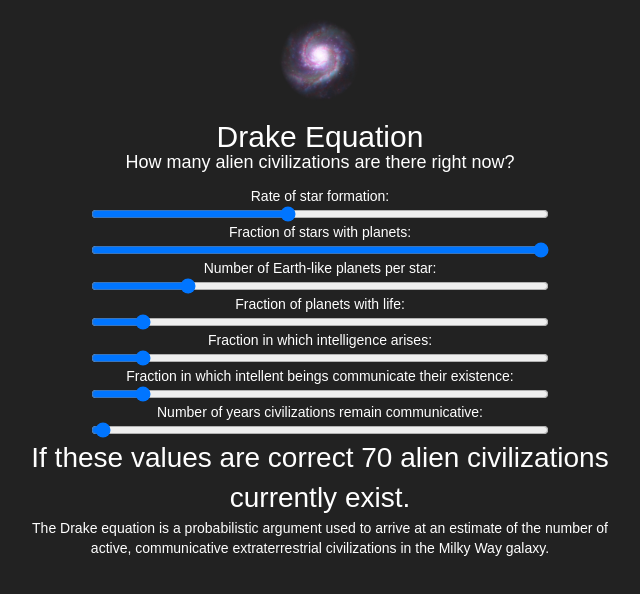
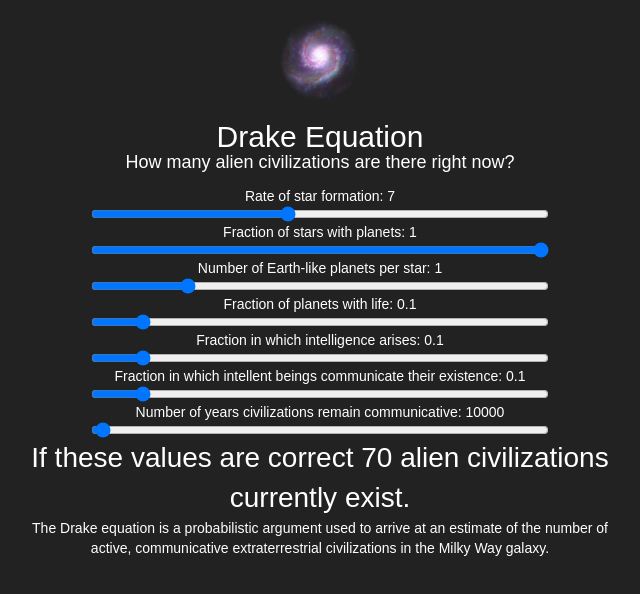
Before and after one commit to plmok61/drake-equation-react, a React (Create React App) app: page / in a window 1280 px wide. Shown: the top 594 px of the page, without its empty margins (320-960 px from the left). Built offline with nearby package versions, Linux system fonts and the light colour scheme.

Commit message:
refactors to with reusable DrakeInput component

```diff
--- /dev/null
+++ b/src/DefaultValues.js
@@ -0,0 +1,60 @@
+const DefaultValues = [
+       {
+        inputId: 'rStar',
+        min: 1,
+        max: 15,
+        step: 1,
+        startValue: 7,
+        descriptionText: 'Rate of star formation: '
+      },
+      {
+        inputId: 'fPlanets',
+        min: 0,
+        max: 1,
+        step: 0.01,
+        startValue: 1,
+        descriptionText: 'Fraction of stars with planets: '
+      },
+      {
+        inputId: 'nEarthLike',
+        min: 0,
+        max: 5,
+        step: 0.1,
+        startValue: 1,
+        descriptionText: 'Number of Earth-like planets per star: '
+      },
+      {
+        inputId: 'fLife',
+        min: 0,
+        max: 1,
+        step: 0.01,
+        startValue: 0.1,
+        descriptionText: 'Fraction of planets with life: '
+      },
+      {
+        inputId: 'fIntelligent',
+        min: 0,
+        max: 1,
+        step: 0.01,
+        startValue: 0.1,
+        descriptionText: 'Fraction in which intelligence arises: '
+      },
+      {
+        inputId: 'fComm',
+        min: 0,
+        max: 1,
+        step: 0.01,
+        startValue: 0.1,
+        descriptionText: 'Fraction in which intellent beings communicate their existence: '
+      },
+      {
+        inputId: 'lComm',
+        min: 1000,
+        max: 1000000,
+        step: 1000,
+        startValue: 10000,
+        descriptionText: 'Number of years civilizations remain communicative: '
+      }
+    ]
+
+export default DefaultValues
--- a/src/DrakeInput.js
+++ b/src/DrakeInput.js
@@ -5,7 +5,7 @@ export default class DrakeInput extends Component {
   constructor(props) {
     super(props)
     this.state = {
-      value: this.props.value
+      value: this.props.startValue
     }
     this.changeValue = this.changeValue.bind(this)
   }
@@ -24,14 +24,14 @@ export default class DrakeInput extends Component {
           className='drake-input'
           type='range'
           onChange={(value) => {
-            this.props.handleInputChange(this.props.inputId);
+            this.props.calculateCivs();
             this.changeValue(this.props.inputId)
           }}
           id={this.props.inputId}
           min={this.props.min}
           max={this.props.max}
           step={this.props.step}
-          value={this.props.startValue}
+          value={this.state.value}
         />
       </div>
     )
--- a/src/Equation.js
+++ b/src/Equation.js
@@ -2,19 +2,13 @@ import React, { Component } from 'react';
 import './assets/App.css';
 import Result from './Result';
 import DrakeInput from './DrakeInput'
+import DefaultValues from './DefaultValues'
 
 class Equation extends Component {
 
   constructor(props) {
     super(props);
     this.state = {
-      rStar: 7,
-      fPlanets: 1,
-      nEarthLike: 1,
-      fLife: 0.1,
-      fIntelligent: 0.1,
-      fComm: 0.1,
-      lComm: 10000,
       numCivs: 70
     };
     this.calculateCivs = this.calculateCivs.bind(this);
@@ -23,10 +17,7 @@ class Equation extends Component {
 
 
   handleInputChange(id) {
-    var newVal = document.getElementById(id).value;
-    this.setState({
-      [id]: newVal
-    })
+
     this.calculateCivs();
   }
 
@@ -44,86 +35,29 @@ class Equation extends Component {
   }
 
   render() {
+
+    const defaultValues = DefaultValues
+
     return (
       <div>
         <div className="inputs-wrap">
-          <DrakeInput
-            inputId='rStar'
-            handleInputChange={this.handleInputChange}
-            min={1}
-            max={15}
-            step={1}
-            startValue={this.state.rStar}
-            descriptionText={'Rate of star formation: '}
-          />
 
-          <DrakeInput
-            inputId='fPlanets'
-            handleInputChange={this.handleInputChange}
-            min={0}
-            max={1}
-            step={0.01}
-            startValue={this.state.fPlanets}
-            descriptionText={'Fraction of stars with planets: '}
-          />
-
-
-          <DrakeInput
-            inputId='nEarthLike'
-            handleInputChange={this.handleInputChange}
-            min={0}
-            max={5}
-            step={0.1}
-            startValue={this.state.nEarthLike}
-            descriptionText={'Number of Earth-like planets per star: '}
-          />
-
-          <DrakeInput
-            inputId='fLife'
-            handleInputChange={this.handleInputChange}
-            min={0}
-            max={1}
-            step={0.01}
-            startValue={this.state.fLife}
-            descriptionText={'Fraction of planets with life: '}
-          />
-
-          <DrakeInput
-            inputId='fIntelligent'
-            handleInputChange={this.handleInputChange}
-            min={0}
-            max={1}
-            step={0.01}
-            startValue={this.state.fIntelligent}
-            descriptionText={'Fraction in which intelligence arises: '}
-          />
-
-          <DrakeInput
-            inputId='fComm'
-            handleInputChange={this.handleInputChange}
-            min={0}
-            max={1}
-            step={0.01}
-            startValue={this.state.fComm}
-            descriptionText={'Fraction in which intellent beings communicate their existence: '}
-          />
-
-          <DrakeInput
-            inputId='lComm'
-            handleInputChange={this.handleInputChange}
-            min={1000}
-            max={1000000}
-            step={1000}
-            startValue={this.state.lComm}
-            descriptionText={'Number of years civilizations remain communicative: '}
-          />
-
+          {
+            defaultValues.map(vals => (
+              <DrakeInput
+                inputId={vals.inputId}
+                calculateCivs={this.calculateCivs}
+                min={vals.min}
+                max={vals.max}
+                step={vals.step}
+                startValue={vals.startValue}
+                descriptionText={vals.descriptionText}
+              />
+            ))
+          }
 
         </div>
         <Result numCivs={this.state.numCivs}/>
-
-
-
       </div>
     )
   }
```
